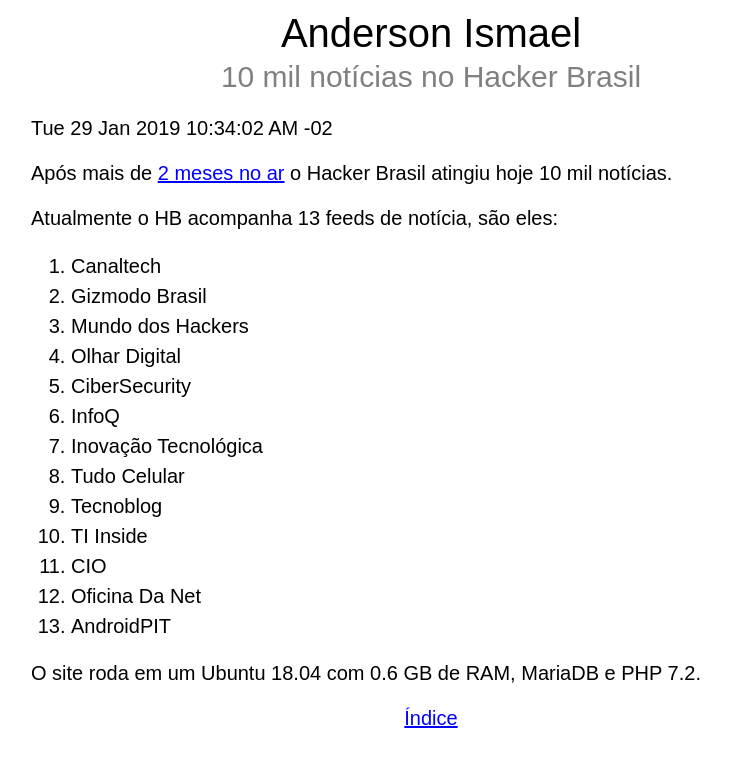
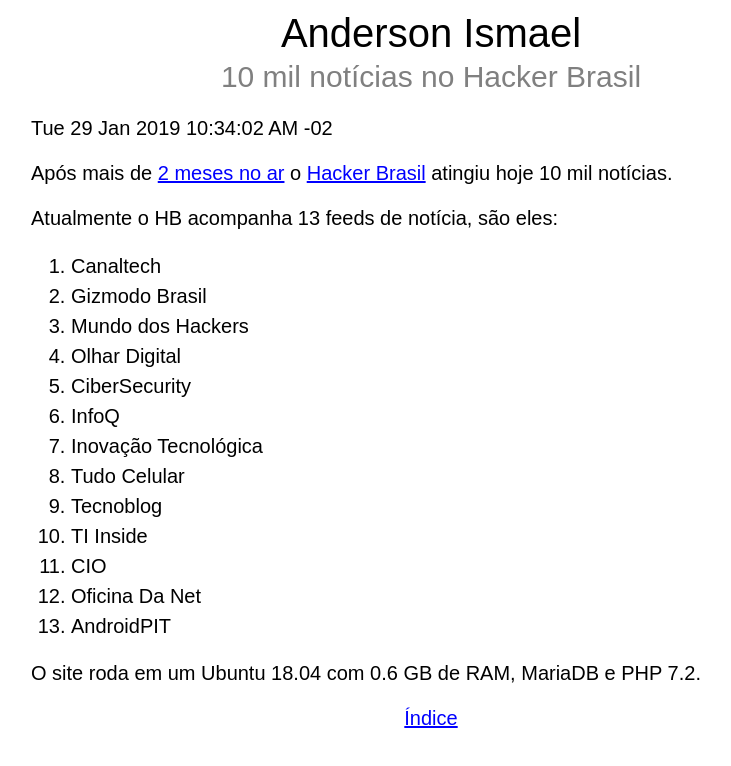
Before and after one commit to MeuGarfo/aicoutodasilva.github.io, a plain HTML site: page 10_mil_noticias_no_hacker_brasil.html in a window 1280 px wide. Shown: the whole page, without its empty margins (209-940 px from the left). Drawn offline with Linux system fonts and the light colour scheme.

Commit message:
M  10_mil_noticias_no_hacker_brasil.html

```diff
--- a/10_mil_noticias_no_hacker_brasil.html
+++ b/10_mil_noticias_no_hacker_brasil.html
@@ -11,7 +11,7 @@
         <h1>Anderson Ismael</h1>
         <h2>10 mil notícias no Hacker Brasil</h2>
         <p>Tue 29 Jan 2019 10:34:02 AM -02 </p>
-<p>Após mais de <a href="http://archive.fo/TmADr">2 meses no ar</a> o Hacker Brasil atingiu hoje 10 mil notícias.</p>
+<p>Após mais de <a href="http://archive.fo/TmADr">2 meses no ar</a> o <a href="https://hackerbrasil.com/">Hacker Brasil</a> atingiu hoje 10 mil notícias.</p>
 <p>Atualmente o HB acompanha 13 feeds de notícia, são eles:</p>
 <ol>
 <li>Canaltech</li>
```
